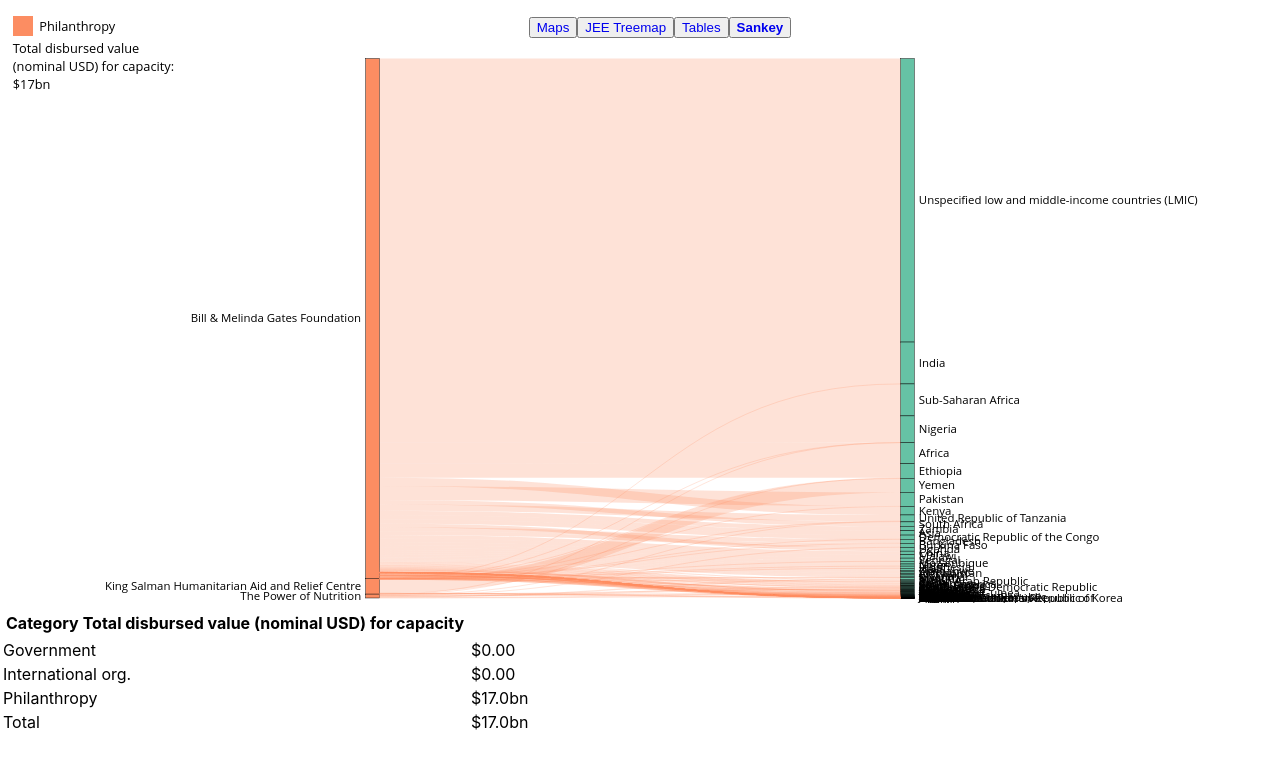
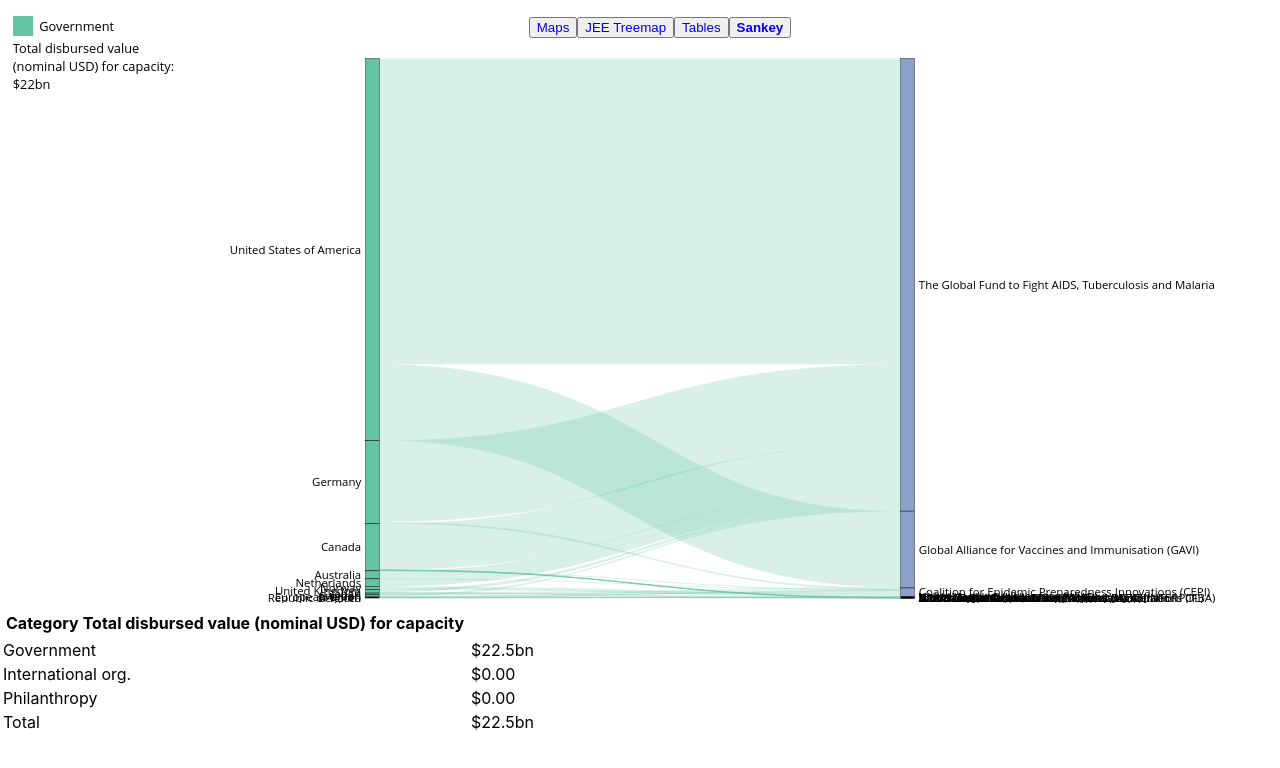
Before and after one commit to talus-analytics-bus/tracking-viz, a React (Create React App) app: page /sankey in a window 1280 px wide. Shown: the top 768 px of the page. Built offline with nearby package versions, Linux system fonts and the light colour scheme.

Commit message:
Generalize Sankey data input

```diff
--- a/src/components/FundingSankey/FundingSankey.tsx
+++ b/src/components/FundingSankey/FundingSankey.tsx
@@ -6,7 +6,8 @@
 // const data = require("./all_cat_indiv_to_who_region_tracking_sankey_01172022.json");
 // const data = require("./all_country_individuals_to_countries_tracking_sankey_01182022.json");
 // const data = require("./all_indivs_to_int_indivs_tracking_sankey_01172022.json");
-const data = require("./all_phil_individuals_to_countries_01182022.json");
+// const data = require("./all_phil_individuals_to_countries_01182022.json");
+const data = require("./sankey_data.json");
 
 const reducer = (previousValue: number, currentValue: number) =>
   previousValue + currentValue;
```
Also changed, not shown: src/components/FundingSankey/sankey_data.json (added, +1 -0 lines).
